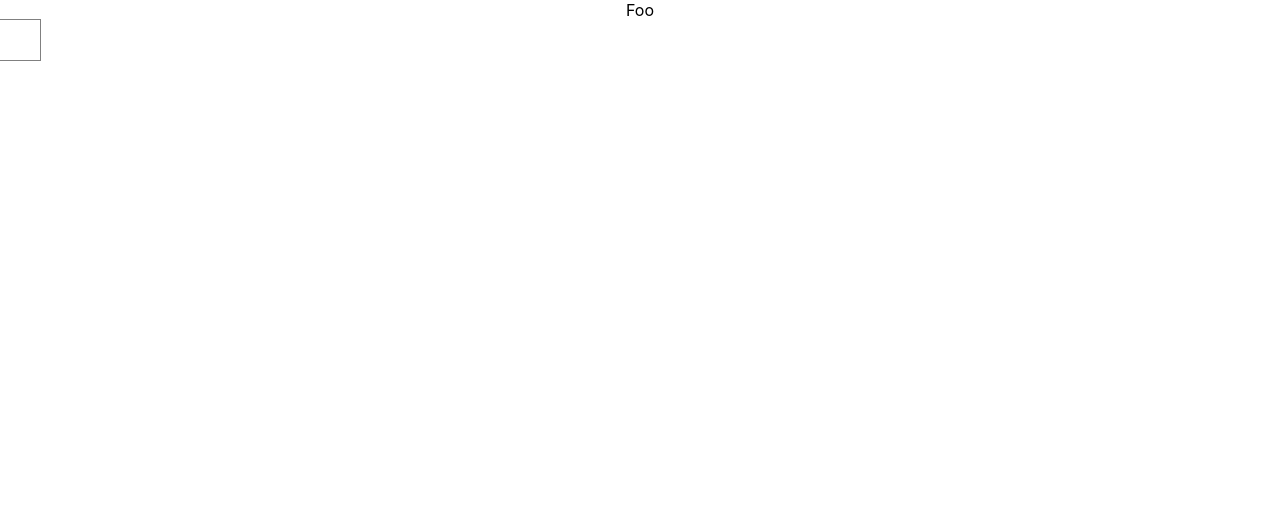
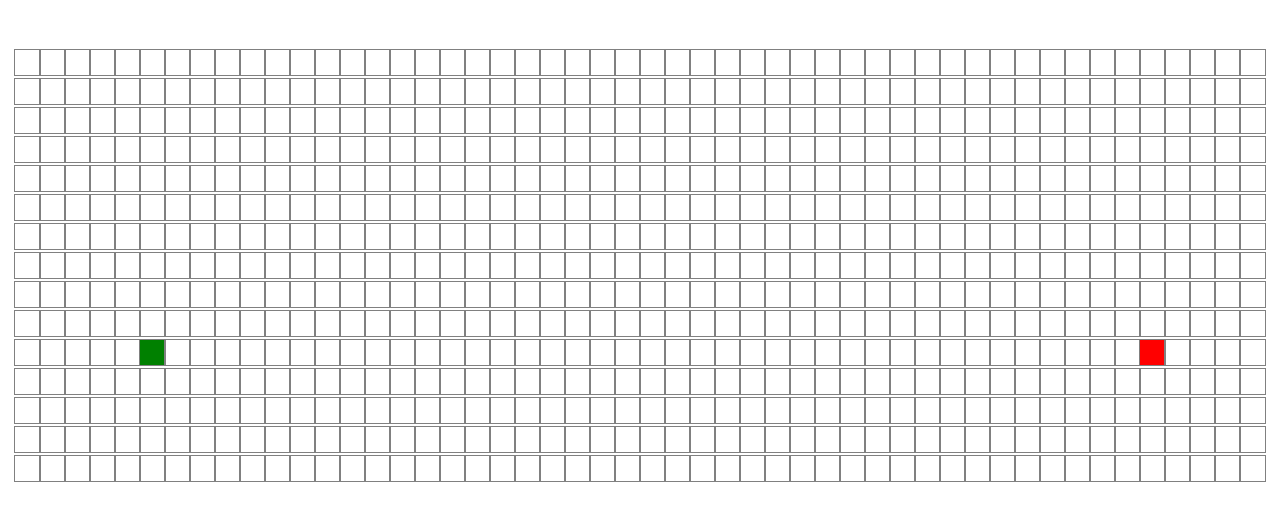
Before and after one commit to aaryanmehta2307/Map-Navigator-Project-Aryan-Mehta, a React (Create React App) app in the folder map-navigator-app/: page / in a window 1280 px wide. Shown: the top 520 px of the page. Built offline with nearby package versions, Linux system fonts and the light colour scheme.

Commit message:
blocks setup

```diff
--- a/map-navigator-app/src/pathfindingvisualizer/Node/Node.css
+++ b/map-navigator-app/src/pathfindingvisualizer/Node/Node.css
@@ -1,5 +1,13 @@
 .node{
-    width:40px;
-    height:40px;
+    width:25px;
+    height:25px;
     outline:1px solid grey;
+    display: inline-block;
 }
+.node-finish{
+    background-color: red;
+
+}
+.node-start{
+    background-color: green;
+}
--- a/map-navigator-app/src/pathfindingvisualizer/Node/Node.jsx
+++ b/map-navigator-app/src/pathfindingvisualizer/Node/Node.jsx
@@ -8,6 +8,16 @@ export default class Node extends Component{
 
     }
     render(){
-        return <div className="node"></div>
+       const {isFinish,isStart}=this.props;
+       const extraClassName=isFinish
+       ? 'node-finish'
+       :isStart
+       ?'node-start'
+       :'';
+       return <div className={`node ${extraClassName}`}></div>;
     }
 }
+export const DEFAULT_NODE={
+    row:0,
+    col:0,
+};
--- a/map-navigator-app/src/pathfindingvisualizer/PathfindingVisualizer.css
+++ b/map-navigator-app/src/pathfindingvisualizer/PathfindingVisualizer.css
@@ -0,0 +1,4 @@
+.grid{
+    margin: 50px 0 0;
+
+}
--- a/map-navigator-app/src/pathfindingvisualizer/PathfindingVisualizer.jsx
+++ b/map-navigator-app/src/pathfindingvisualizer/PathfindingVisualizer.jsx
@@ -1,20 +1,56 @@
-import React, {Component} from 'react';
+import React, { Component } from 'react';
 import Node from './Node/Node';
 
 import './PathfindingVisualizer.css';
 
-export default class PathfindingVisualizer extends Component{
-    constructor(props){
+export default class PathfindingVisualizer extends Component {
+    constructor(props) {
         super(props);
-        this.state={};
+        this.state = {
+            nodes: [],
+        };
+    }
+    componentDidMount() {
+        const nodes = [];
+        for (let row = 0; row < 15; row++) {
+            const currentRow = [];
+            for (let col = 0; col < 50; col++) {
+                const currentNode={
+                    col,
+                    row,
+                    isStart:  row===10 && col===5,
+                    isFinish:row===10 && col===45,
+                };
+                currentRow.push(currentNode);
+            }
+            nodes.push(currentRow);
+        }
+        this.setState({ nodes })
     }
 
-    render(){
+    render() {
+        const { nodes } = this.state;
+        console.log(nodes)
         return (
-           <div>
-           Foo
-           <Node></Node>
-           </div>
+            <div className="grid">
+                {nodes.map((row, rowIdx) => {
+                    return(
+                     <div key={rowIdx}>
+                           {row.map((node, nodeIdx) => {
+                            const {isStart,isFinish}=node;
+                            return(
+                             <Node
+                                key={nodeIdx}
+                                isStart={isStart}
+                                isFinish={isFinish}
+                                test={'foo'}>                            </Node>
+                           );
+                        })}
+                    </div>
+                    );
+                })}
+
+            </div>
         );
     }
 }
```
